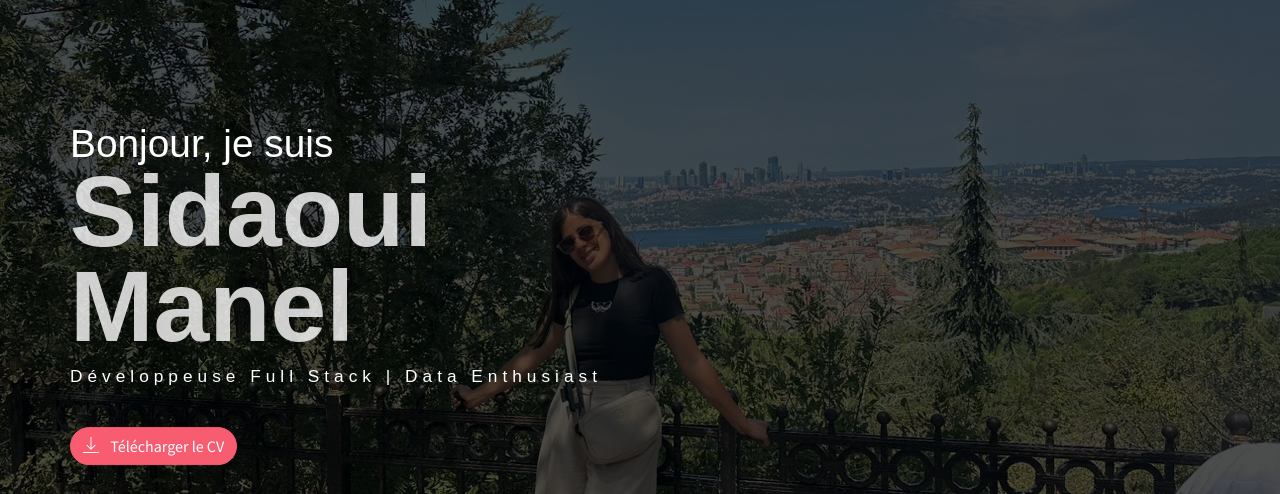
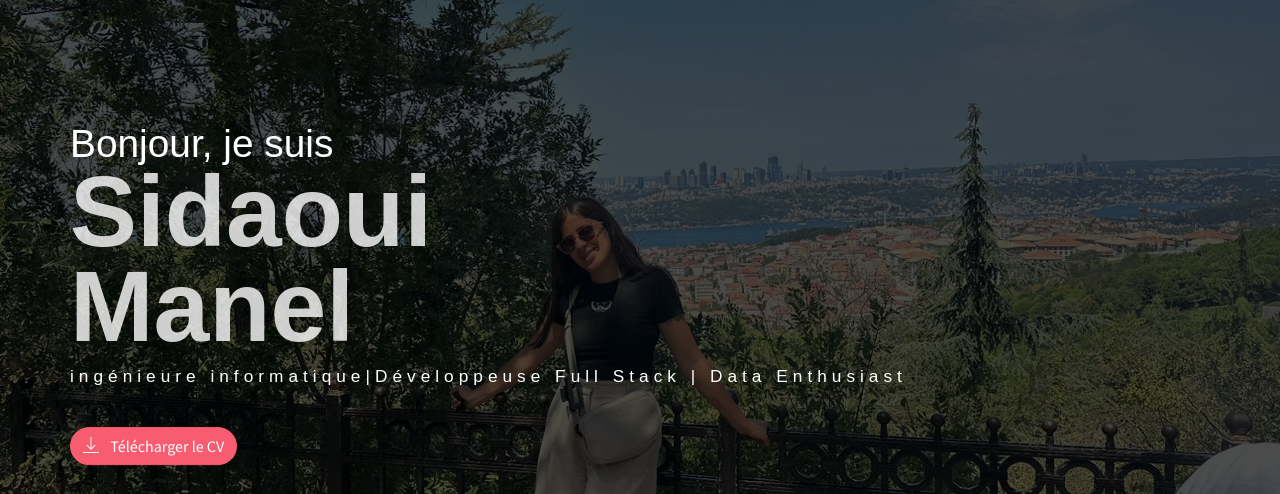
Before and after one commit to sidaouimanel/sidaoui-portfolio, a website: page public_html/index.html in a window 1280 px wide. Shown: the part 59-553 px from the top of the page. Drawn offline with Linux system fonts and the light colour scheme; some packages are replaced by stand-ins of ours.

Commit message:
modification

```diff
--- a/public_html/index.html
+++ b/public_html/index.html
@@ -23,7 +23,7 @@
                 <h1 class="header-title">Sidaoui
                      <h1 class="header-title">Manel</h1></h1>
                     </h1>
-                <h6 class="header-mono">Développeuse Full Stack | Data Enthusiast</h6>
+                <h6 class="header-mono">ingénieure informatique|Développeuse Full Stack | Data Enthusiast</h6>
                 <!-- Lien pour télécharger le CV en PDF -->
                 <a href="assets/CVSIDAOUIMANEL.pdf" class="btn btn-primary btn-rounded" target="_blank">
                     <i class="ti-download pr-2"></i> Télécharger le CV
```
